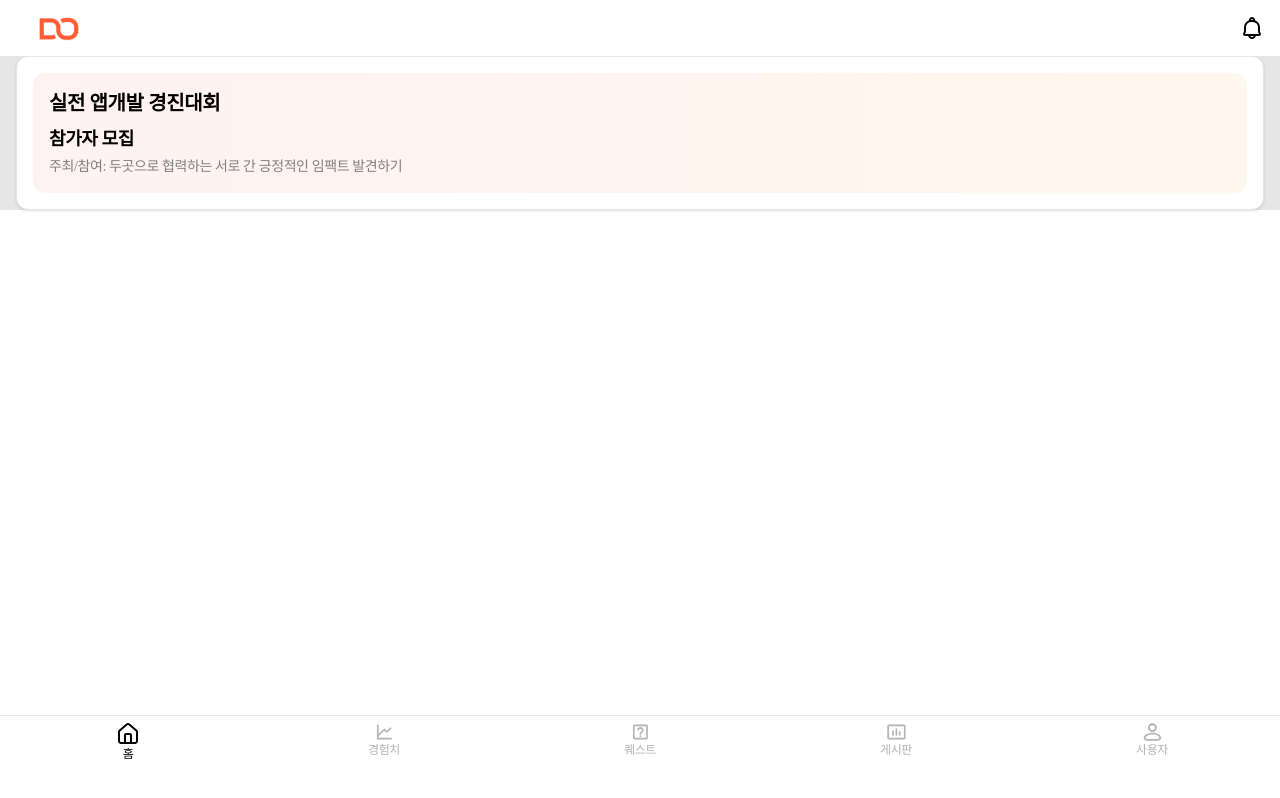
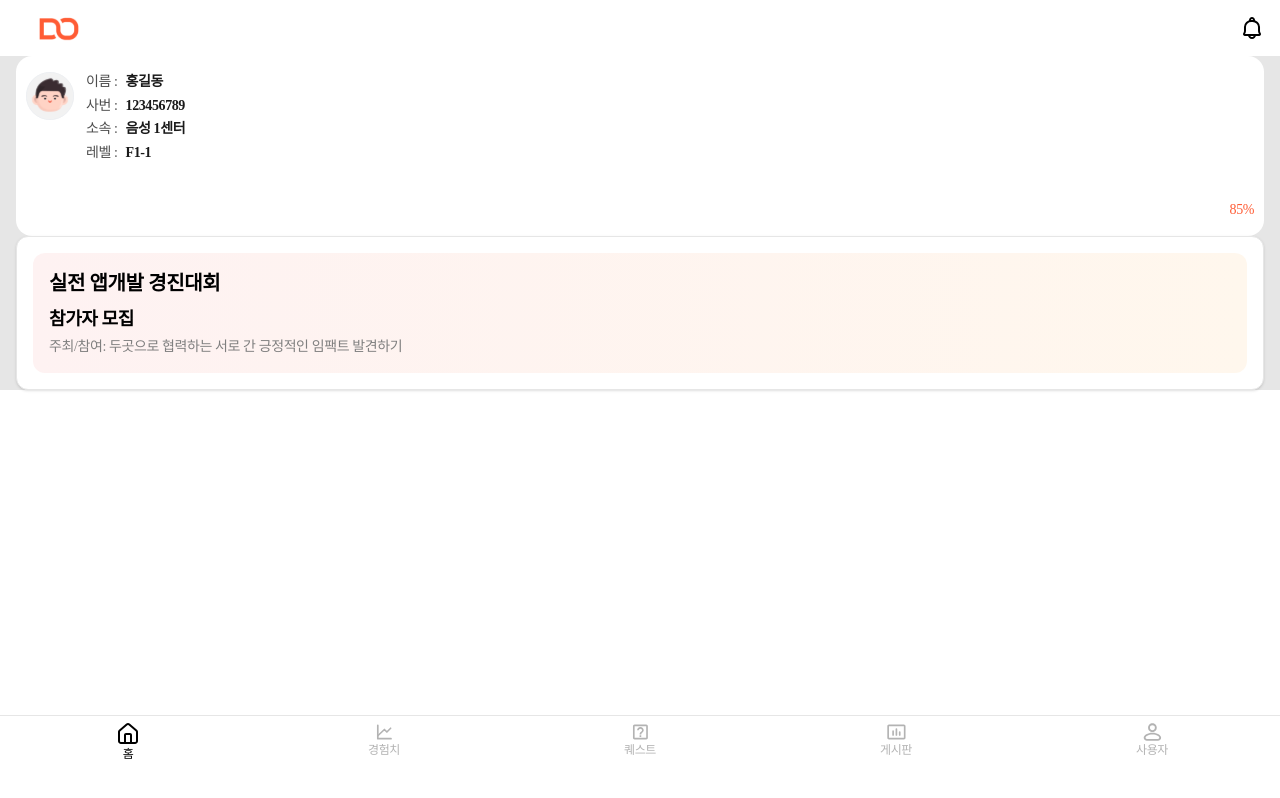
Before and after one commit to blaybus-playus/Frontend, a Next.js app: page /home in a window 1280 px wide. Built offline with nearby package versions, Linux system fonts and the light colour scheme.

Commit message:
design: 유저 카드 컴포넌트 퍼블리싱

```diff
--- a/components/home/UserInfoCard.tsx
+++ b/components/home/UserInfoCard.tsx
@@ -1,10 +1,45 @@
+import Image from 'next/image'
 import React from 'react'
+import { man2_avatar } from '@/assets/images'
+import { Progress } from '../ui/progress'
 
 const UserInfoCard = () => {
   return (
-    <div>
+    <div className="bg-gray-50 rounded-2xl w-full px-2.5 py-4">
+      <div className="flex flex-col gap-6">
+        <div className="flex gap-3">
+          <div className="w-12 h-12 rounded-full bg-gray-100">
+            <Image
+              src={man2_avatar}
+              alt={"유저 사진"}
+              width={80}
+              height={80}
+            />
+          </div>
+          <div className="space-y-1">
+            <div className="flex gap-2">
+              <span className="body-medium-14 text-gray-800">이름 :</span>
+              <span className="body-semibold-14 text-gray-950">홍길동</span>
+            </div>
+            <div className="flex gap-2">
+              <span className="body-medium-14 text-gray-800">사번 :</span>
+              <span className="body-semibold-14 text-gray-950">123456789</span>
+            </div>
+            <div className="flex gap-2">
+              <span className="body-medium-14 text-gray-800">소속 :</span>
+              <span className="body-semibold-14 text-gray-950">음성 1센터</span>
+            </div>
+            <div className="flex gap-2">
+              <span className="body-medium-14 text-gray-800">레벨 :</span>
+              <span className="body-semibold-14 text-gray-950">F1-1</span>
+            </div>
+          </div>
+        </div>
 
-    </div>
+      </div>
+      <Progress className="mt-6" value={75} />
+      <div className="text-right body-regular-14 text-primary-400 mt-1.5">85%</div>
+    </div >
   )
 }
 
```
